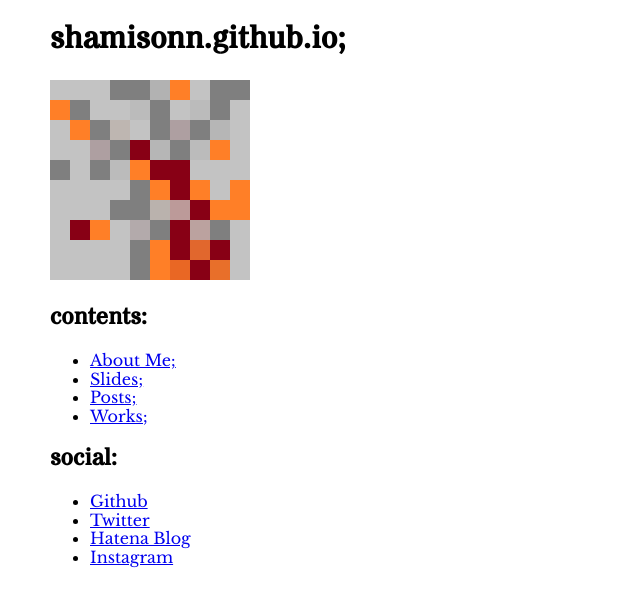
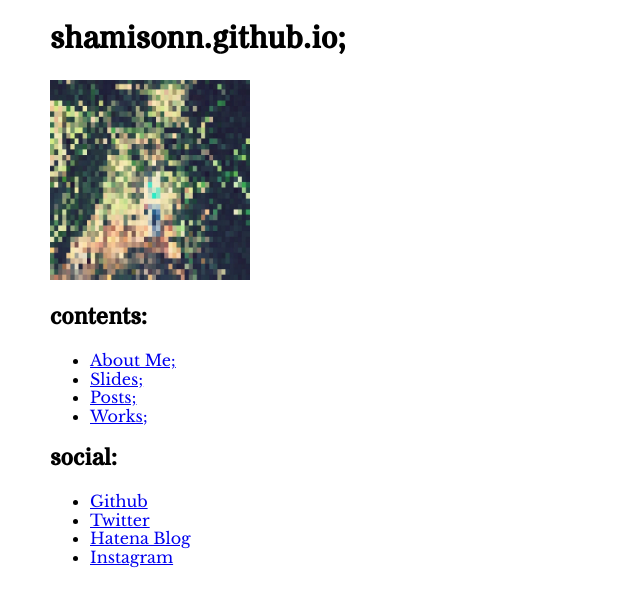
Before and after one commit to shamisonn/shamisonn.github.io, a Jekyll site: the page built from index.html, in a window 1280 px wide. Shown: the top 607 px of the page, without its empty margins (0-640 px from the left). Built offline with Jekyll 4.4.1, drawn with Linux system fonts in a browser that asks for light colours; nearby versions of some CDN libraries.

Commit message:
modify; change icon

```diff
--- a/index.html
+++ b/index.html
@@ -3,7 +3,7 @@ layout: default
 title: shamisonn.github.io;
 ---
 
-<img src="assets/res/icon.png" alt="icon" class="icon" />
+<img src="assets/res/icon.jpg" alt="icon" class="icon" />
 
 <h2>contents: </h2>
 
```
Also changed, not shown: assets/res/icon.jpg (added), assets/res/icon.png (deleted).
